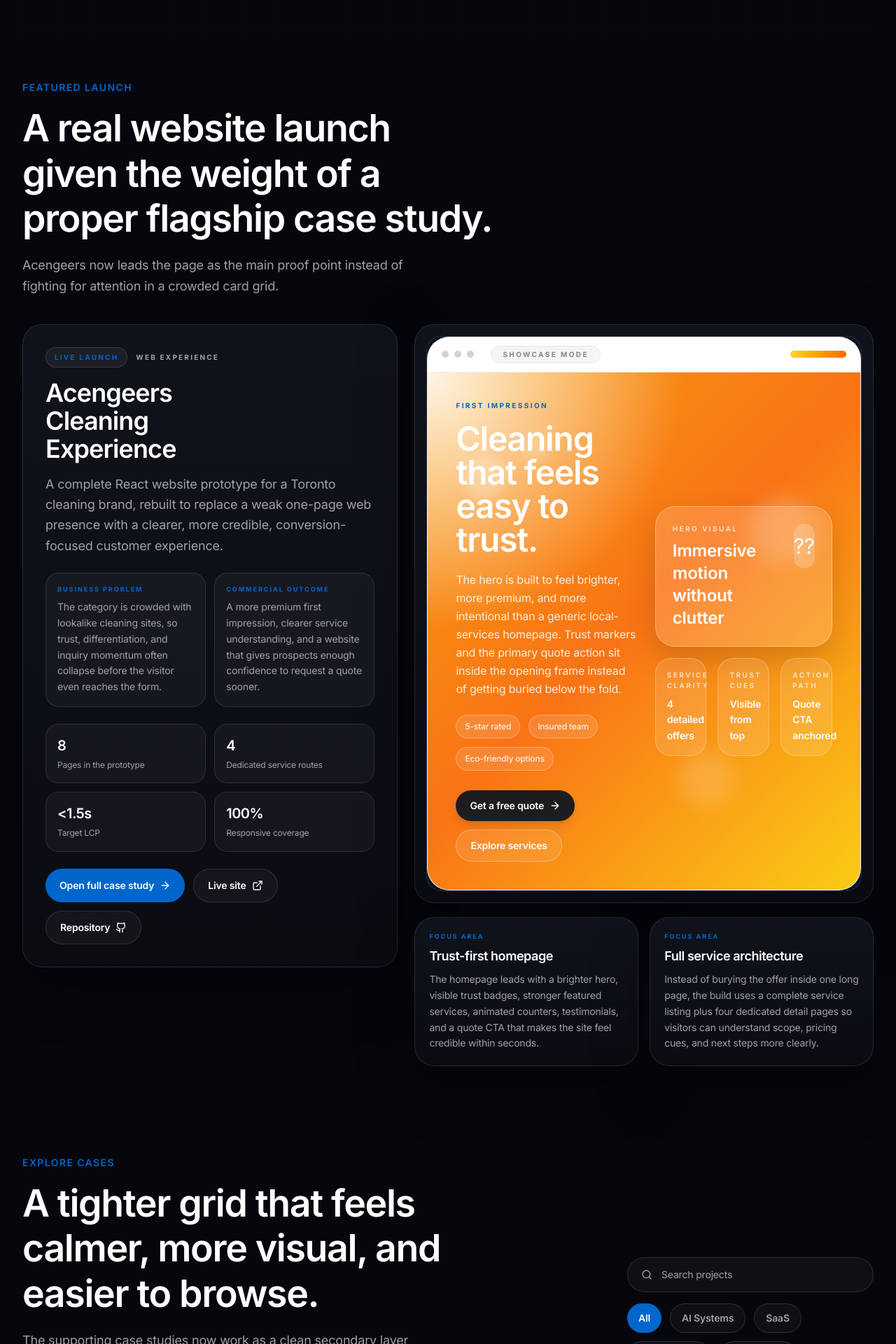
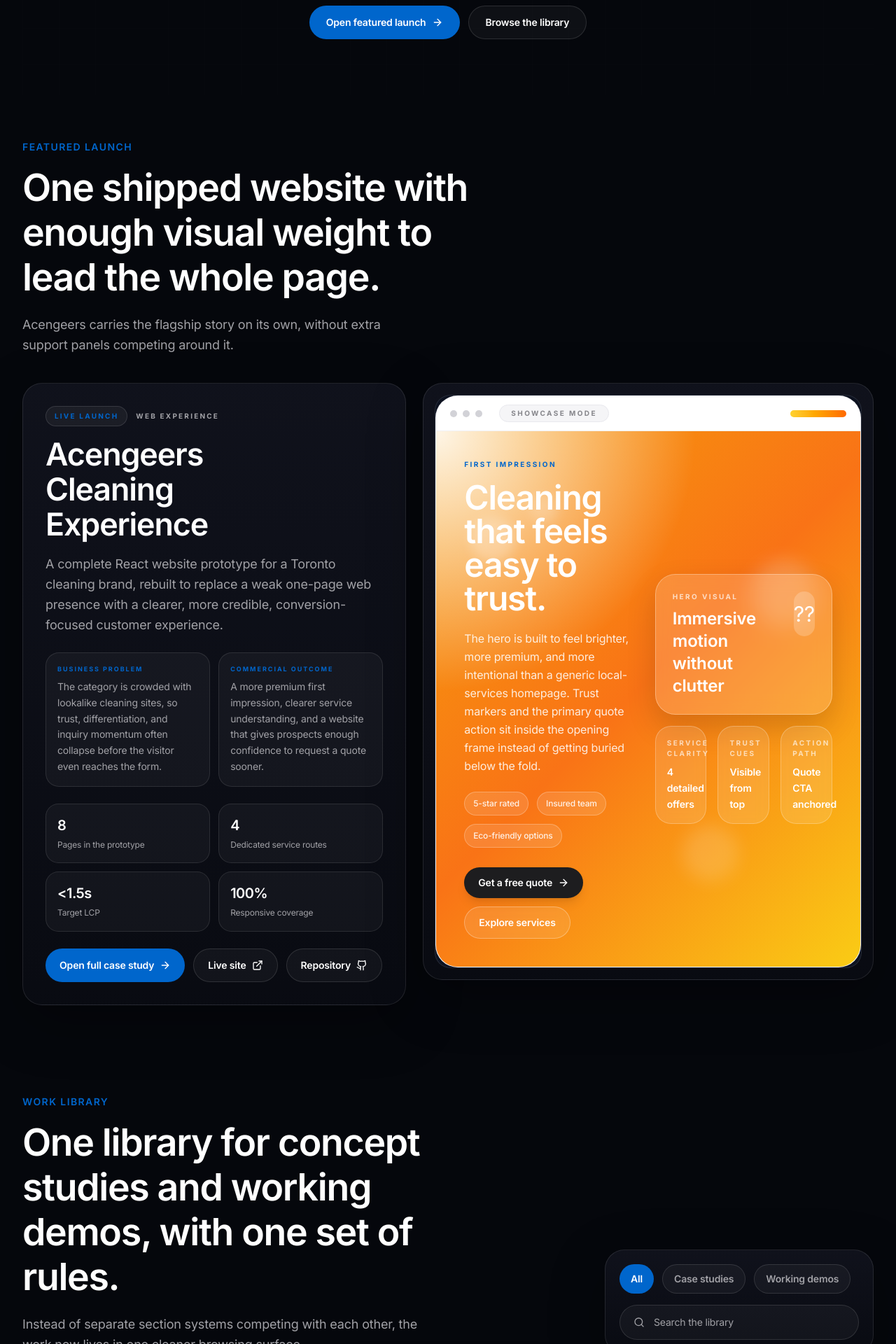
Before and after one commit to bakaltech/bakal-digital, a React (Vite) app: page /portfolio in a window 1280 px wide. Shown: the part 880-2800 px from the top of the page at 70% size. Built offline with nearby package versions, Linux system fonts and the light colour scheme.

Commit message:
Simplify portfolio information architecture

```diff
--- a/src/pages/Portfolio.tsx
+++ b/src/pages/Portfolio.tsx
@@ -13,6 +13,8 @@ import {
   VelocityCommerceDemo,
 } from '../components/ChartDemo';
 import AcengeersShowcase from '../components/AcengeersShowcase';
+
+type LibraryView = 'All' | 'Case studies' | 'Working demos';
 
 function DemoPreview({ id }: { id: (typeof proofDemos)[number]['id'] }) {
   switch (id) {
@@ -32,7 +34,7 @@ function DemoPreview({ id }: { id: (typeof proofDemos)[number]['id'] }) {
 function Shell({ children, className = '' }: { children: React.ReactNode; className?: string }) {
   return (
     <div
-      className={`rounded-[1.75rem] border border-white/10 bg-[linear-gradient(180deg,rgba(17,19,28,0.98)_0%,rgba(10,12,18,0.98)_100%)] shadow-[0_24px_80px_rgba(0,0,0,0.34)] ${className}`}
+      className={`rounded-[1.75rem] border border-white/10 bg-[linear-gradient(180deg,rgba(16,18,28,0.98)_0%,rgba(9,11,18,0.98)_100%)] shadow-[0_24px_80px_rgba(0,0,0,0.32)] ${className}`}
     >
       {children}
     </div>
@@ -67,7 +69,9 @@ function SectionIntro({
   return (
     <div className="max-w-2xl">
       <p className="mb-4 text-sm font-semibold uppercase tracking-widest text-accent">{eyebrow}</p>
-      <h2 className="text-3xl font-semibold tracking-tight text-white sm:text-[2.6rem] md:text-[3.35rem]">{title}</h2>
+      <h2 className="text-3xl font-semibold tracking-tight text-white sm:text-[2.6rem] md:text-[3.35rem]">
+        {title}
+      </h2>
       <p className="mt-5 max-w-xl text-base leading-relaxed text-brand-300 sm:text-lg">{text}</p>
     </div>
   );
@@ -82,7 +86,7 @@ function StatPill({ value, label }: { value: string; label: string }) {
   );
 }
 
-function CaseCard({
+function ProjectCard({
   projectId,
   title,
   category,
@@ -94,9 +98,9 @@ function CaseCard({
   description: string;
 }) {
   return (
-    <Shell className="h-full p-5 sm:p-6">
+    <Shell className="flex h-full flex-col p-5 sm:p-6">
       <Link to={`/portfolio/${projectId}`} className="block">
-        <div className="overflow-hidden rounded-[1.4rem] border border-white/10 bg-[#0e1320]">
+        <div className="overflow-hidden rounded-[1.4rem] border border-white/10 bg-[#0d1220]">
           <div className="aspect-[4/3]">
             <BrandedVisual
               variant={projectId as VisualVariant}
@@ -116,7 +120,7 @@ function CaseCard({
       <h3 className="mt-4 text-2xl font-semibold tracking-tight text-white">{title}</h3>
       <p className="mt-3 text-sm leading-relaxed text-brand-300 sm:text-base">{description}</p>
 
-      <div className="mt-6 flex flex-col gap-3 sm:flex-row">
+      <div className="mt-6 flex flex-col gap-3 sm:flex-row sm:flex-wrap">
         <Link
           to={`/portfolio/${projectId}`}
           className="inline-flex min-h-11 items-center justify-center gap-2 rounded-full bg-accent px-4 py-2 text-sm font-semibold text-white transition-colors hover:bg-[#1f7dff]"
@@ -142,30 +146,109 @@ function CaseCard({
   );
 }
 
+function DemoCard({
+  id,
+  eyebrow,
+  title,
+  summary,
+  whatItShows,
+}: {
+  id: (typeof proofDemos)[number]['id'];
+  eyebrow: string;
+  title: string;
+  summary: string;
+  whatItShows: string[];
+}) {
+  return (
+    <Shell className="flex h-full flex-col p-5 sm:p-6">
+      <div className="flex items-center gap-3">
+        <span className="text-[10px] font-bold uppercase tracking-[0.22em] text-accent">{eyebrow}</span>
+        <div className="h-px w-8 bg-white/10" />
+        <span className="text-[10px] font-bold uppercase tracking-[0.22em] text-brand-300">Interactive demo</span>
+      </div>
+
+      <h3 className="mt-4 text-2xl font-semibold tracking-tight text-white">{title}</h3>
+      <p className="mt-3 text-sm leading-relaxed text-brand-300 sm:text-base">{summary}</p>
+
+      <div className="mt-5 overflow-hidden rounded-[1.35rem] border border-white/10 bg-[#0d1220]">
+        <div className="aspect-[16/10]">
+          <DemoPreview id={id} />
+        </div>
+      </div>
+
+      <div className="mt-5 flex flex-wrap gap-2">
+        {whatItShows.map((item) => (
+          <span
+            key={item}
+            className="rounded-full border border-white/10 bg-white/[0.04] px-3 py-1.5 text-[11px] font-medium text-brand-300"
+          >
+            {item}
+          </span>
+        ))}
+      </div>
+
+      <div className="mt-6 flex flex-col gap-3 sm:flex-row sm:flex-wrap">
+        <Link
+          to={`/portfolio/${id}`}
+          className="inline-flex min-h-11 items-center justify-center gap-2 rounded-full bg-accent px-4 py-2 text-sm font-semibold text-white transition-colors hover:bg-[#1f7dff]"
+        >
+          Open case study
+          <ArrowRight className="h-4 w-4" />
+        </Link>
+        <button
+          type="button"
+          onClick={() =>
+            window.dispatchEvent(
+              new CustomEvent('open-chat', {
+                detail: { query: `I want a system like the ${title.toLowerCase()} example.` },
+              }),
+            )
+          }
+          className="inline-flex min-h-11 items-center justify-center rounded-full border border-white/12 bg-white/[0.04] px-4 py-2 text-sm font-semibold text-white transition-colors hover:border-accent hover:text-accent"
+        >
+          Ask about this
+        </button>
+      </div>
+    </Shell>
+  );
+}
+
 export default function Portfolio() {
-  const [filter, setFilter] = useState('All');
+  const [libraryView, setLibraryView] = useState<LibraryView>('All');
   const [search, setSearch] = useState('');
 
-  const categories = ['All', 'AI Systems', 'SaaS', 'E-commerce', 'Automation'];
   const featuredProject = projects.find((project) => project.id === 'acengeers');
+  const supportingProjects = projects.filter((project) => project.id !== 'acengeers');
 
-  const supportingProjects = useMemo(() => {
-    return projects.filter((project) => {
-      if (project.id === 'acengeers') {
-        return false;
+  const visibleProjects = useMemo(() => {
+    if (libraryView === 'Working demos') {
+      return [];
     }
 
-      const matchesFilter = filter === 'All' || project.category === filter;
-      const matchesSearch =
-        project.title.toLowerCase().includes(search.toLowerCase()) ||
-        project.description.toLowerCase().includes(search.toLowerCase()) ||
-        projectContext[project.id as ProjectContextId].pressurePoint
-          .toLowerCase()
-          .includes(search.toLowerCase());
+    return supportingProjects.filter((project) => {
+      const query = search.toLowerCase();
+      return (
+        project.title.toLowerCase().includes(query) ||
+        project.description.toLowerCase().includes(query) ||
+        projectContext[project.id as ProjectContextId].pressurePoint.toLowerCase().includes(query)
+      );
+    });
+  }, [libraryView, search, supportingProjects]);
 
-      return matchesFilter && matchesSearch;
+  const visibleDemos = useMemo(() => {
+    if (libraryView === 'Case studies') {
+      return [];
+    }
+
+    return proofDemos.filter((demo) => {
+      const query = search.toLowerCase();
+      return (
+        demo.title.toLowerCase().includes(query) ||
+        demo.summary.toLowerCase().includes(query) ||
+        demo.whatItShows.some((item) => item.toLowerCase().includes(query))
+      );
     });
-  }, [filter, search]);
+  }, [libraryView, search]);
 
   return (
     <div className="min-h-screen bg-[#05070c] pb-20 pt-24 text-white sm:pb-24 sm:pt-28">
@@ -182,10 +265,10 @@ export default function Portfolio() {
             >
               <p className="mb-6 text-sm font-semibold uppercase tracking-widest text-accent">Work</p>
               <h1 className="mx-auto max-w-[13ch] text-4xl font-semibold leading-[0.96] tracking-tight text-white sm:text-6xl md:text-7xl lg:text-[5.5rem]">
-                Case studies designed to feel clear, calm, and commercially sharp.
+                Clean case studies with less waste, stronger hierarchy, and a structure that scales.
               </h1>
               <p className="mx-auto mt-6 max-w-3xl text-base leading-relaxed text-brand-300 sm:text-lg md:text-xl">
-                One flagship launch, a tighter case-study grid, and a cleaner proof layer that makes the work easier to scan on desktop and stronger on mobile.
+                The page is now built around four parts only: a clear entry, one flagship launch, one unified work library, and one compact proof layer.
               </p>
               <div className="mt-8 flex flex-col items-center justify-center gap-3 sm:flex-row">
                 <Link
@@ -196,10 +279,10 @@ export default function Portfolio() {
                   <ArrowRight className="h-4 w-4" />
                 </Link>
                 <Link
-                  to="/contact"
+                  to="#work-library"
                   className="inline-flex min-h-12 items-center justify-center rounded-full border border-white/12 bg-white/[0.04] px-6 py-3 text-sm font-semibold text-white transition-colors hover:border-accent hover:text-accent"
                 >
-                  Start a project
+                  Browse the library
                 </Link>
               </div>
             </motion.div>
@@ -210,11 +293,11 @@ export default function Portfolio() {
           <SectionBlock>
             <SectionIntro
               eyebrow="Featured launch"
-              title="A real website launch given the weight of a proper flagship case study."
-              text="Acengeers now leads the page as the main proof point instead of fighting for attention in a crowded card grid."
+              title="One shipped website with enough visual weight to lead the whole page."
+              text="Acengeers carries the flagship story on its own, without extra support panels competing around it."
             />
 
-            <div className="mt-10 grid gap-6 xl:grid-cols-[minmax(0,0.9fr)_minmax(0,1.1fr)] xl:items-start">
+            <div className="mt-10 grid gap-6 xl:grid-cols-[minmax(0,0.92fr)_minmax(0,1.08fr)] xl:items-start">
               <Shell className="p-6 sm:p-7 md:p-8">
                 <div className="mb-4 flex items-center gap-3">
                   <span className="rounded-full border border-white/12 bg-white/[0.05] px-3 py-1.5 text-[10px] font-bold uppercase tracking-[0.22em] text-accent">
@@ -225,7 +308,7 @@ export default function Portfolio() {
                   </span>
                 </div>
 
-                <h2 className="max-w-[12ch] text-3xl font-semibold tracking-tight text-white sm:text-4xl">
+                <h2 className="max-w-[12ch] text-3xl font-semibold tracking-tight text-white sm:text-4xl md:text-[2.8rem]">
                   {featuredProject.title}
                 </h2>
                 <p className="mt-4 max-w-xl text-base leading-relaxed text-brand-300 sm:text-lg">
@@ -288,37 +371,41 @@ export default function Portfolio() {
                 </div>
               </Shell>
 
-              <div className="grid gap-5">
               <Shell className="overflow-hidden p-3 sm:p-4">
-                  <div className="overflow-hidden rounded-[1.35rem] border border-white/10 bg-[#0d1220]">
+                <div className="overflow-hidden rounded-[1.4rem] border border-white/10 bg-[#0d1220]">
                   <AcengeersShowcase activeFeature={0} />
                 </div>
               </Shell>
-                <div className="grid gap-4 md:grid-cols-2">
-                  {featuredProject.features.slice(0, 2).map((feature) => (
-                    <div key={feature.title}>
-                      <Shell className="p-5">
-                        <p className="mb-2 text-[9px] font-bold uppercase tracking-[0.22em] text-accent">Focus area</p>
-                        <h3 className="text-lg font-semibold tracking-tight text-white">{feature.title}</h3>
-                        <p className="mt-2 text-sm leading-relaxed text-brand-300">{feature.description}</p>
-                      </Shell>
-                    </div>
-                  ))}
-                </div>
-              </div>
             </div>
           </SectionBlock>
         ) : null}
 
-        <SectionBlock id="case-studies" className="scroll-mt-32">
-          <div className="grid gap-8 xl:grid-cols-[minmax(0,1fr)_22rem] xl:items-end">
+        <SectionBlock id="work-library">
+          <div className="grid gap-8 xl:grid-cols-[minmax(0,1fr)_24rem] xl:items-end">
             <SectionIntro
-              eyebrow="Explore cases"
-              title="A tighter grid that feels calmer, more visual, and easier to browse."
-              text="The supporting case studies now work as a clean secondary layer instead of competing with the flagship project."
+              eyebrow="Work library"
+              title="One library for concept studies and working demos, with one set of rules."
+              text="Instead of separate section systems competing with each other, the work now lives in one cleaner browsing surface."
             />
 
-            <div className="space-y-4 xl:justify-self-end xl:w-full xl:max-w-sm">
+            <Shell className="p-4 sm:p-5">
+              <div className="space-y-4">
+                <div className="flex flex-wrap gap-3">
+                  {(['All', 'Case studies', 'Working demos'] as LibraryView[]).map((view) => (
+                    <button
+                      key={view}
+                      onClick={() => setLibraryView(view)}
+                      className={`rounded-full px-4 py-2.5 text-sm font-semibold transition-all ${
+                        libraryView === view
+                          ? 'bg-accent text-white'
+                          : 'border border-white/12 bg-white/[0.04] text-brand-300 hover:border-accent hover:text-white'
+                      }`}
+                    >
+                      {view}
+                    </button>
+                  ))}
+                </div>
+
                 <div className="relative">
                   <div className="pointer-events-none absolute inset-y-0 left-0 flex items-center pl-5">
                     <Search className="h-4 w-4 text-brand-300" />
@@ -327,33 +414,18 @@ export default function Portfolio() {
                     type="text"
                     value={search}
                     onChange={(event) => setSearch(event.target.value)}
-                  placeholder="Search projects"
+                    placeholder="Search the library"
                     className="block w-full rounded-full border border-white/12 bg-white/[0.04] py-3.5 pl-12 pr-6 text-sm text-white placeholder:text-brand-300 focus:border-accent focus:outline-none focus:ring-4 focus:ring-accent/10"
                   />
                 </div>
-
-              <div className="flex flex-wrap gap-3">
-                {categories.map((cat) => (
-                  <button
-                    key={cat}
-                    onClick={() => setFilter(cat)}
-                    className={`rounded-full px-4 py-2.5 text-sm font-semibold transition-all ${
-                      filter === cat
-                        ? 'bg-accent text-white'
-                        : 'border border-white/12 bg-white/[0.04] text-brand-300 hover:border-accent hover:text-white'
-                    }`}
-                  >
-                    {cat}
-                  </button>
-                ))}
               </div>
-            </div>
+            </Shell>
           </div>
 
           <div className="mt-10 grid items-stretch gap-6 md:grid-cols-2 xl:grid-cols-3">
-            {supportingProjects.map((project) => (
-              <div key={project.id}>
-                <CaseCard
+            {visibleProjects.map((project) => (
+              <div key={`project-${project.id}`}>
+                <ProjectCard
                   projectId={project.id}
                   title={project.title}
                   category={project.category}
@@ -361,80 +433,31 @@ export default function Portfolio() {
                 />
               </div>
             ))}
+
+            {visibleDemos.map((demo) => (
+              <div key={`demo-${demo.id}`}>
+                <DemoCard
+                  id={demo.id}
+                  eyebrow={demo.eyebrow}
+                  title={demo.title}
+                  summary={demo.summary}
+                  whatItShows={demo.whatItShows}
+                />
               </div>
-        </SectionBlock>
-
-        <SectionBlock id="working-demos" className="scroll-mt-32">
-          <SectionIntro
-            eyebrow="Focused demos"
-            title="Smaller product slices that still feel structured and premium."
-            text="Each demo is presented inside the same visual system so the page stays coherent while still showing product range."
-          />
-
-          <div className="mt-10 grid items-stretch gap-6 lg:grid-cols-2">
-            {proofDemos.map((demo, idx) => (
-              <motion.div
-                key={demo.id}
-                initial={{ opacity: 0, y: 20 }}
-                whileInView={{ opacity: 1, y: 0 }}
-                viewport={{ once: true }}
-                transition={{ duration: 0.6, delay: idx * 0.05 }}
-              >
-                <Shell className="h-full p-5 sm:p-6">
-                  <div className="flex items-center gap-3">
-                    <span className="rounded-full border border-white/12 bg-white/[0.05] px-3 py-1.5 text-[10px] font-bold uppercase tracking-[0.22em] text-accent">
-                      {demo.eyebrow}
-                    </span>
-                    <span className="text-[10px] font-bold uppercase tracking-[0.22em] text-brand-300">
-                      {projects.find((project) => project.id === demo.id)?.category}
-                    </span>
-                  </div>
-
-                  <h3 className="mt-4 text-2xl font-semibold tracking-tight text-white">{demo.title}</h3>
-                  <p className="mt-3 text-sm leading-relaxed text-brand-300 sm:text-base">{demo.summary}</p>
-
-                  <div className="mt-5 overflow-hidden rounded-[1.35rem] border border-white/10 bg-[#0d1220]">
-                    <div className="aspect-[16/10]">
-                      <DemoPreview id={demo.id} />
-                    </div>
-                  </div>
-
-                  <div className="mt-5 flex flex-col gap-3 sm:flex-row">
-                    <Link
-                      to={`/portfolio/${demo.id}`}
-                      className="inline-flex min-h-11 items-center justify-center gap-2 rounded-full bg-accent px-4 py-2 text-sm font-semibold text-white transition-colors hover:bg-[#1f7dff]"
-                    >
-                      Open case study
-                      <ArrowRight className="h-4 w-4" />
-                    </Link>
-                    <button
-                      type="button"
-                      onClick={() =>
-                        window.dispatchEvent(
-                          new CustomEvent('open-chat', {
-                            detail: { query: `I want a system like the ${demo.title.toLowerCase()} example.` },
-                          }),
-                        )
-                      }
-                      className="inline-flex min-h-11 items-center justify-center rounded-full border border-white/12 bg-white/[0.04] px-4 py-2 text-sm font-semibold text-white transition-colors hover:border-accent hover:text-accent"
-                    >
-                      Ask about this
-                    </button>
-                  </div>
-                </Shell>
-              </motion.div>
             ))}
           </div>
         </SectionBlock>
 
-        <SectionBlock>
+        <SectionBlock className="pb-6 sm:pb-8">
+          <div className="grid gap-10 xl:grid-cols-[minmax(0,0.78fr)_minmax(0,1.22fr)] xl:items-start">
             <SectionIntro
-            eyebrow="Outcomes"
-            title="A cleaner proof layer that keeps business impact visible."
-            text="The page should not only look premium. It should also make the commercial intent of the work easy to understand."
+              eyebrow="Proof layer"
+              title="Commercial proof and delivery discipline, compressed into one final section."
+              text="The page closes with practical signals that the work improves outcomes and that the delivery process stays clear while the product is being built."
             />
 
-          <div className="mt-10 grid gap-4 sm:grid-cols-2 xl:grid-cols-4">
+            <div className="grid gap-6">
+              <div className="grid gap-4 sm:grid-cols-2">
                 {impactMetrics.map((metric) => (
                   <div key={metric.label}>
                     <Shell className="h-full p-5 sm:p-6">
@@ -445,35 +468,28 @@ export default function Portfolio() {
                   </div>
                 ))}
               </div>
-        </SectionBlock>
 
-        <SectionBlock className="pb-6 sm:pb-8">
-          <div className="grid gap-10 xl:grid-cols-[minmax(0,0.88fr)_minmax(0,1.12fr)] xl:items-start">
-            <SectionIntro
-              eyebrow="Delivery model"
-              title="A modular process that stays clear from diagnosis to launch."
-              text="The page structure mirrors the way the work is delivered: clear framing, visible steps, and less unnecessary noise in the middle."
-            />
-
+              <Shell className="p-5 sm:p-6">
                 <div className="grid gap-4">
                   {deliverySteps.map((item) => (
-                <div key={item.step}>
-                  <Shell className="p-5 sm:p-6">
-                    <div className="grid gap-4 md:grid-cols-[auto_minmax(0,1fr)_auto] md:items-start">
-                      <div className="flex h-12 w-12 items-center justify-center rounded-2xl border border-white/10 bg-white/[0.05] text-sm font-bold text-accent">
+                    <div
+                      key={item.step}
+                      className="grid gap-4 rounded-[1.3rem] border border-white/10 bg-white/[0.03] p-4 md:grid-cols-[auto_minmax(0,1fr)_auto] md:items-start"
+                    >
+                      <div className="flex h-11 w-11 items-center justify-center rounded-2xl border border-white/10 bg-white/[0.05] text-sm font-bold text-accent">
                         {item.step}
                       </div>
                       <div>
-                        <h3 className="text-xl font-semibold tracking-tight text-white sm:text-2xl">{item.title}</h3>
+                        <h3 className="text-lg font-semibold tracking-tight text-white sm:text-xl">{item.title}</h3>
                         <p className="mt-2 text-sm leading-relaxed text-brand-300 sm:text-base">{item.detail}</p>
                       </div>
                       <div className="rounded-full border border-white/10 bg-white/[0.05] px-3 py-2 text-[10px] font-bold uppercase tracking-[0.22em] text-brand-300">
                         {item.artifact}
                       </div>
                     </div>
+                  ))}
+                </div>
               </Shell>
-                </div>
-              ))}
             </div>
           </div>
         </SectionBlock>
```
Lines whose indentation alone changed are shown as unchanged.
